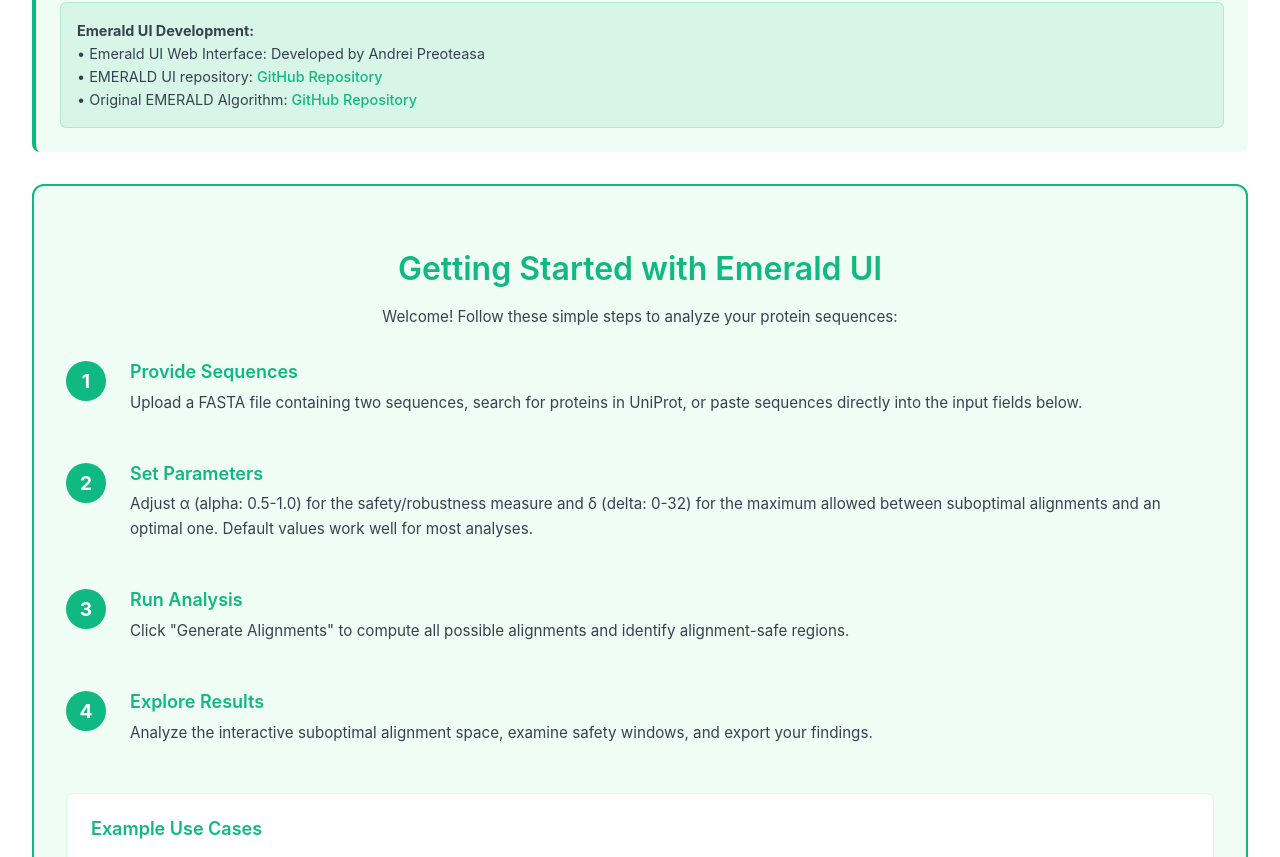
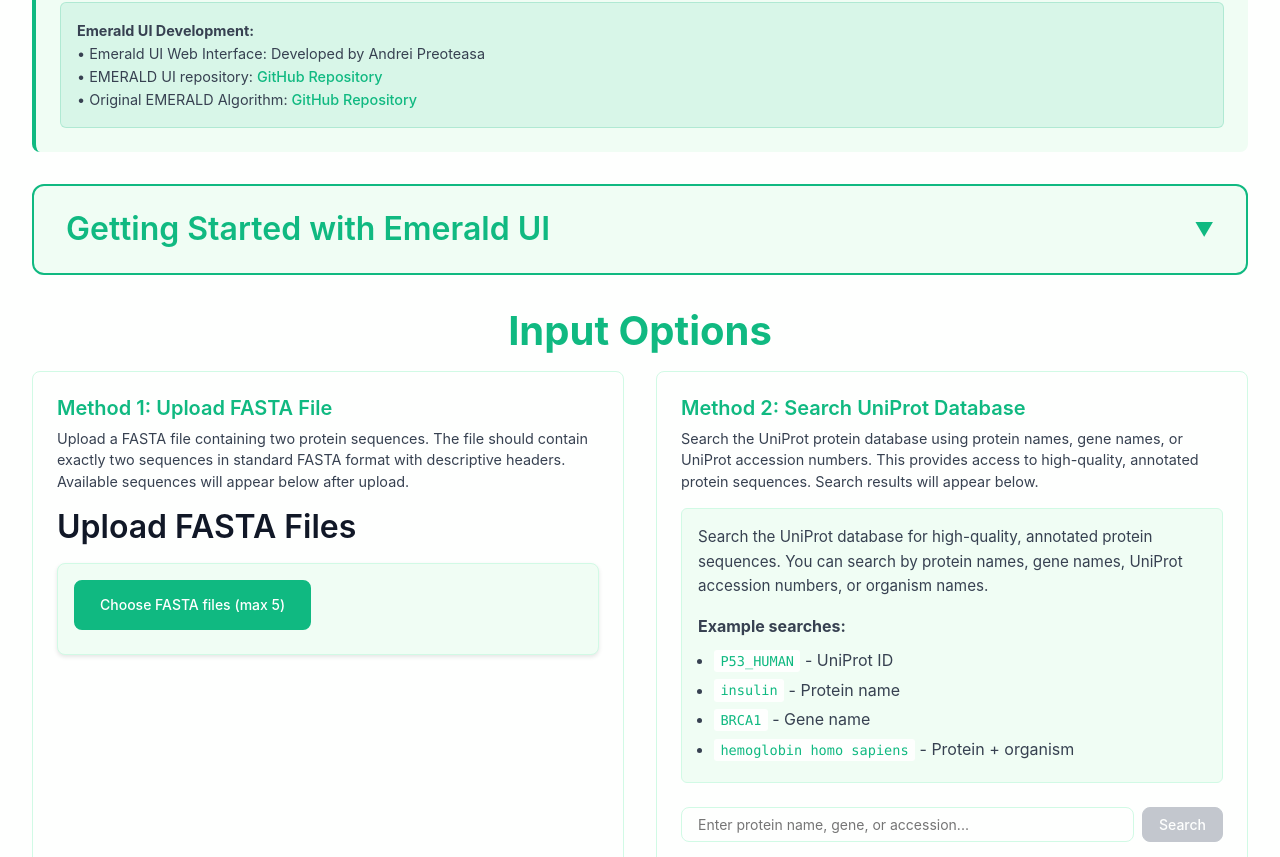
Before and after one commit to algbio/emerald-ui, a React (Vite) app: page / in a window 1280 px wide. Shown: the part 843-1700 px from the top of the page. Built offline with nearby package versions, Linux system fonts and the light colour scheme.

Commit message:
changed getting start to fold

```diff
--- a/src/App.css
+++ b/src/App.css
@@ -162,11 +162,44 @@
 /* Getting started section styling */
 .getting-started-section {
   margin: 2rem 0;
-  padding: 2rem;
+  padding: 0;
   background-color: var(--bg-secondary);
   border-radius: 12px;
   border: 2px solid var(--accent-primary);
   width: 100%;
+}
+
+.getting-started-header {
+  display: flex;
+  justify-content: space-between;
+  align-items: center;
+  padding: 1.5rem 2rem;
+  cursor: pointer;
+  border-radius: 12px;
+  transition: background-color 0.2s ease;
+}
+
+.getting-started-header:hover {
+  background-color: rgba(16, 185, 129, 0.05);
+}
+
+.getting-started-header h2 {
+  margin: 0;
+  color: var(--accent-primary);
+}
+
+.expand-icon {
+  font-size: 1.2rem;
+  color: var(--accent-primary);
+  transition: transform 0.2s ease;
+}
+
+.expand-icon.expanded {
+  transform: rotate(180deg);
+}
+
+.no-data-message {
+  padding: 0 2rem 2rem 2rem;
 }
 
 .getting-started-steps {
--- a/src/App.tsx
+++ b/src/App.tsx
@@ -23,6 +23,7 @@
   const [representativeDescriptor, setRepresentativeDescriptor] = useState("");
   const [memberDescriptor, setMemberDescriptor] = useState("");
   const [localAlignments, setLocalAlignments] = useState<Alignment[]>([]);
+  const [isGettingStartedExpanded, setIsGettingStartedExpanded] = useState(false);
   const canvasRef = useRef<HTMLCanvasElement | null>(null);
   const pointGridRef = useRef<PointGridPlotRef | null>(null);
 
@@ -60,9 +61,6 @@
   const handlePointGridRef = (ref: React.RefObject<PointGridPlotRef>) => {
     pointGridRef.current = ref.current;
   };
-
-  // Check if we have data to display
-  const hasData = representative && member && localAlignments.length > 0;
 
   return (
     <div className="app-container">
@@ -125,10 +123,14 @@
         </div>
       </div>
 
-      {!hasData && (
-        <div className="getting-started-section">
+      <div className="getting-started-section">
+        <div className="getting-started-header" onClick={() => setIsGettingStartedExpanded(!isGettingStartedExpanded)}>
+          <h2>Getting Started with Emerald UI</h2>
+          <span className={`expand-icon ${isGettingStartedExpanded ? 'expanded' : ''}`}>▼</span>
+        </div>
+
+        {isGettingStartedExpanded && (
           <div className="no-data-message">
-            <h2>Getting Started with Emerald UI</h2>
             <p>Welcome! Follow these simple steps to analyze your protein sequences:</p>
 
             <div className="getting-started-steps">
@@ -188,8 +190,8 @@
               </div>
             </div>
           </div>
-        </div>
-      )}
+        )}
+      </div>
 
       <div className="input-methods">
         <div className="input-method-tabs">
@@ -203,10 +205,10 @@
       </div>
 
 
-      {hasData && (
+      {representative && member && localAlignments.length > 0 && (
         <div className="results-section">
           <div className="results-header">
-            <h2>Step 3: Explore Your Alignment Results</h2>
+            <h2>Explore Your Alignment Results</h2>
             <p className="results-description">
               The visualization below shows a dot plot where each point represents a possible alignment between
               the two sequences. The colored regions indicate alignment-safe windows where the algorithm has
```
